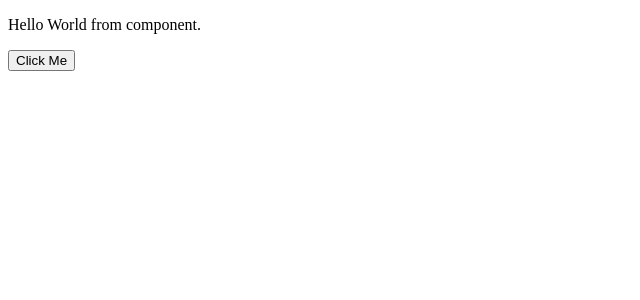
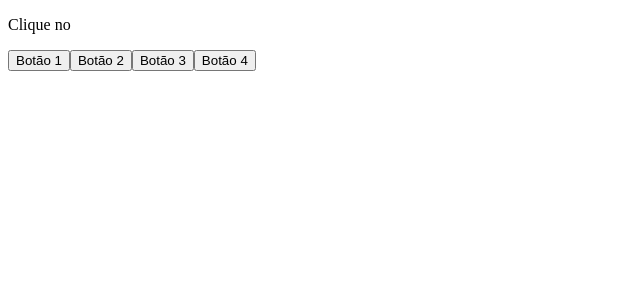
Before and after one commit to douglasabnovato/api-pixababy, a React (Create React App) app: page / in a window 1280 px wide. Shown: the top 300 px of the page, without its empty margins (0-640 px from the left). Built offline with nearby package versions, Linux system fonts and the light colour scheme.

Commit message:
state - props

```diff
--- a/src/App.js
+++ b/src/App.js
@@ -2,22 +2,43 @@ import React, { Component } from 'react';
 
 class MyButton extends Component{
   render(){
-    return <button>Click Me</button>
+    return (
+        <button
+          onClick={ () => { this.props.handleClick(this.props.label); } }
+        >
+          {this.props.label}
+        </button>
+      );
   }
 }
 
 class MyLabel extends Component{
   render(){
-    return <p>Hello World from component.</p>
+    return <p>Clique no {this.props.text}</p>
   }
 }
 
 class App extends Component{
+
+  constructor(props){
+    super(props);
+    this.state = {
+      labelText: '',
+    };
+  }
+
+  setLabelText = (labelText) =>{
+    this.setState({ labelText });
+  }
+
   render(){
     return(
       <div className="App">
-        <MyLabel />
-        <MyButton />
+        <MyLabel text={this.state.labelText} />
+        <MyButton handleClick={this.setLabelText} label="Botão 1"/>
+        <MyButton handleClick={this.setLabelText} label="Botão 2"/>
+        <MyButton handleClick={this.setLabelText} label="Botão 3"/>
+        <MyButton handleClick={this.setLabelText} label="Botão 4"/>
       </div>
     );
   }
```
